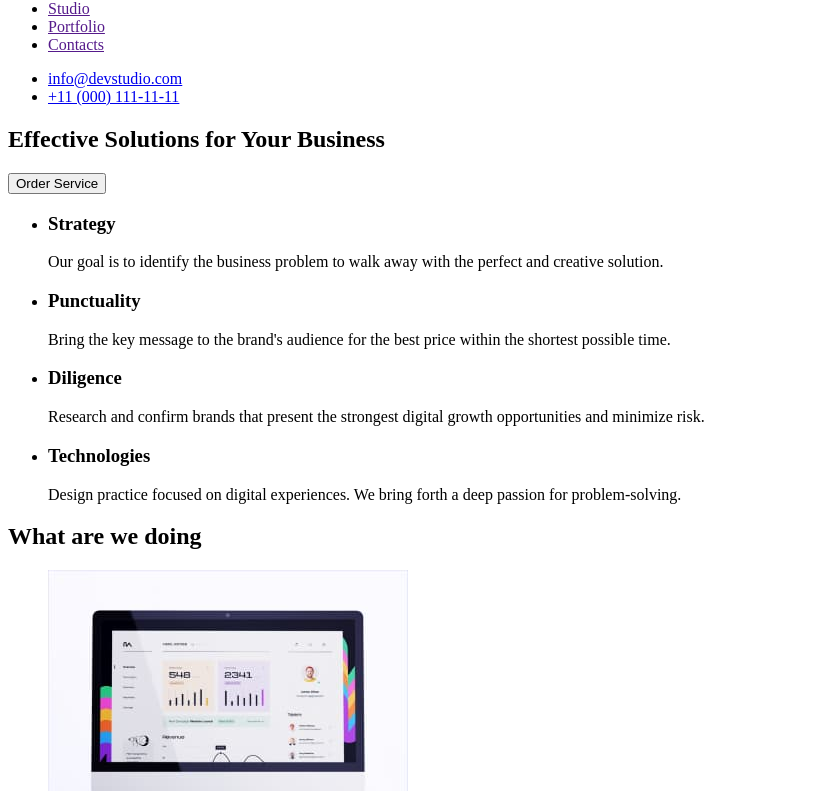
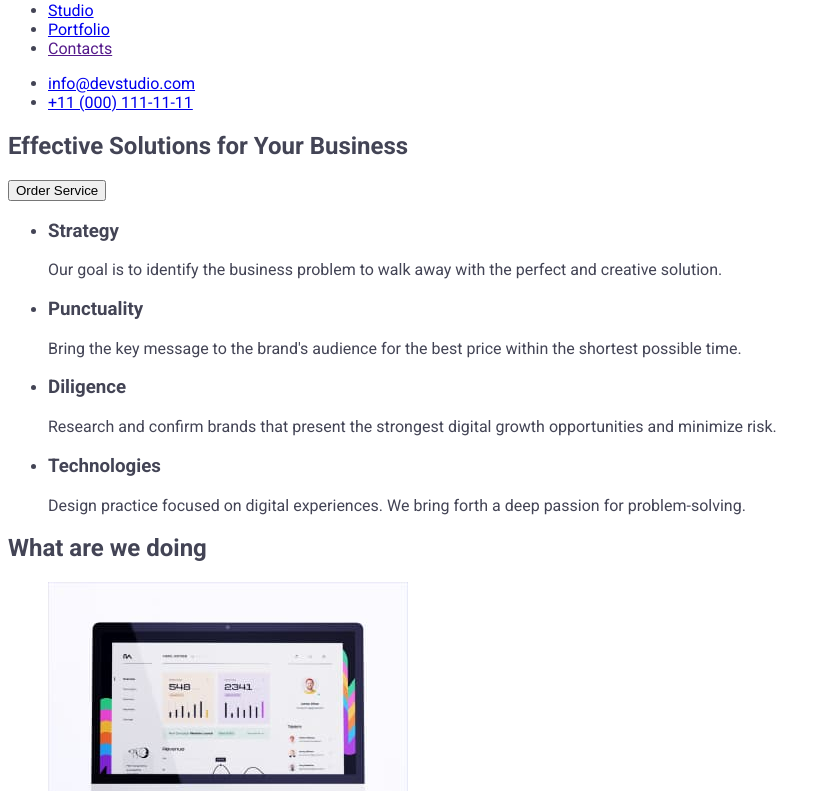
Before and after one commit to DorianGray0/goit-markup-hw-02, a plain HTML site: page index.html in a window 1280 px wide. Shown: the part 42-833 px from the top of the page, without its empty margins (0-827 px from the left). Drawn offline with Linux system fonts and the light colour scheme.

Commit message:
correction 1-2 pages

```diff
--- a/css/styles.css
+++ b/css/styles.css
@@ -1,3 +1,17 @@
+:root {
+  --color-accent: #4d5ae5;
+  --color-headings: #2e2f42;
+  /* --color-text: #434455; */
+  --first-background-color: #ffffff;
+  --second-background-color: #f4f4fd;
+  --color-fon-imagen: #e7e9fc;
+}
+
+body {
+  font-family: 'Roboto', sans-serif;
+  color: #434455;
+}
+
 .visually-hidden {
   position: absolute;
   width: 1px;
@@ -10,3 +24,22 @@
   clip: rect(0 0 0 0);
   overflow: hidden;
 }
+
+/* ----------------HEADER */
+
+.navigation {
+}
+.logo {
+}
+.navigation-list {
+}
+.navigation-item {
+}
+.navigation-link {
+}
+.contacts-list {
+}
+.contacts-item {
+}
+.contacts-link {
+}
--- a/index.html
+++ b/index.html
@@ -5,29 +5,41 @@
     <meta http-equiv="X-UA-Compatible" content="IE=edge" />
     <meta name="viewport" content="width=device-width, initial-scale=1.0" />
     <title>Studio</title>
+    <link rel="preconnect" href="https://fonts.googleapis.com" />
+    <link rel="preconnect" href="https://fonts.gstatic.com" crossorigin />
+    <link
+      href="https://fonts.googleapis.com/css2?family=Raleway:wght@800&family=Roboto:wght@400;500;700&display=swap"
+      rel="stylesheet"
+    />
     <link rel="stylesheet" href="./css/styles.css" />
   </head>
 
   <body>
     <header>
       <!-- navigation -->
-      <nav>
+      <nav class="navigation">
         <!-- logo -->
-        <a href="./index.html"
+        <a class="logo" href="./index.html"
           >Web
           <span>Studio</span>
         </a>
         <!-- links -->
-        <ul>
-          <li><a href="">Studio</a></li>
-          <li><a href="">Portfolio</a></li>
-          <li><a href="">Contacts</a></li>
+        <ul class="navigation-list">
+          <li class="navigation-item"><a class="navigation-link" href="./index.html">Studio</a></li>
+          <li class="navigation-item">
+            <a class="navigation-link" href="./portfolio.html">Portfolio</a>
+          </li>
+          <li class="navigation-item"><a class="navigation-link" href="">Contacts</a></li>
         </ul>
       </nav>
       <!-- contacts information -->
-      <ul>
-        <li><a href="mailto:info@devstudio.com">info@devstudio.com</a></li>
-        <li><a href="tel:+11(000)111-11-11">+11 (000) 111-11-11</a></li>
+      <ul class="contacts-list">
+        <li class="contacts-item">
+          <a class="contacts-link" href="mailto:info@devstudio.com">info@devstudio.com</a>
+        </li>
+        <li class="contacts-item">
+          <a class="contacts-link" href="tel:+11(000)111-11-11">+11 (000) 111-11-11</a>
+        </li>
       </ul>
     </header>
 
```
Also changed, not shown: portfolio.html (+7 -7 lines).
